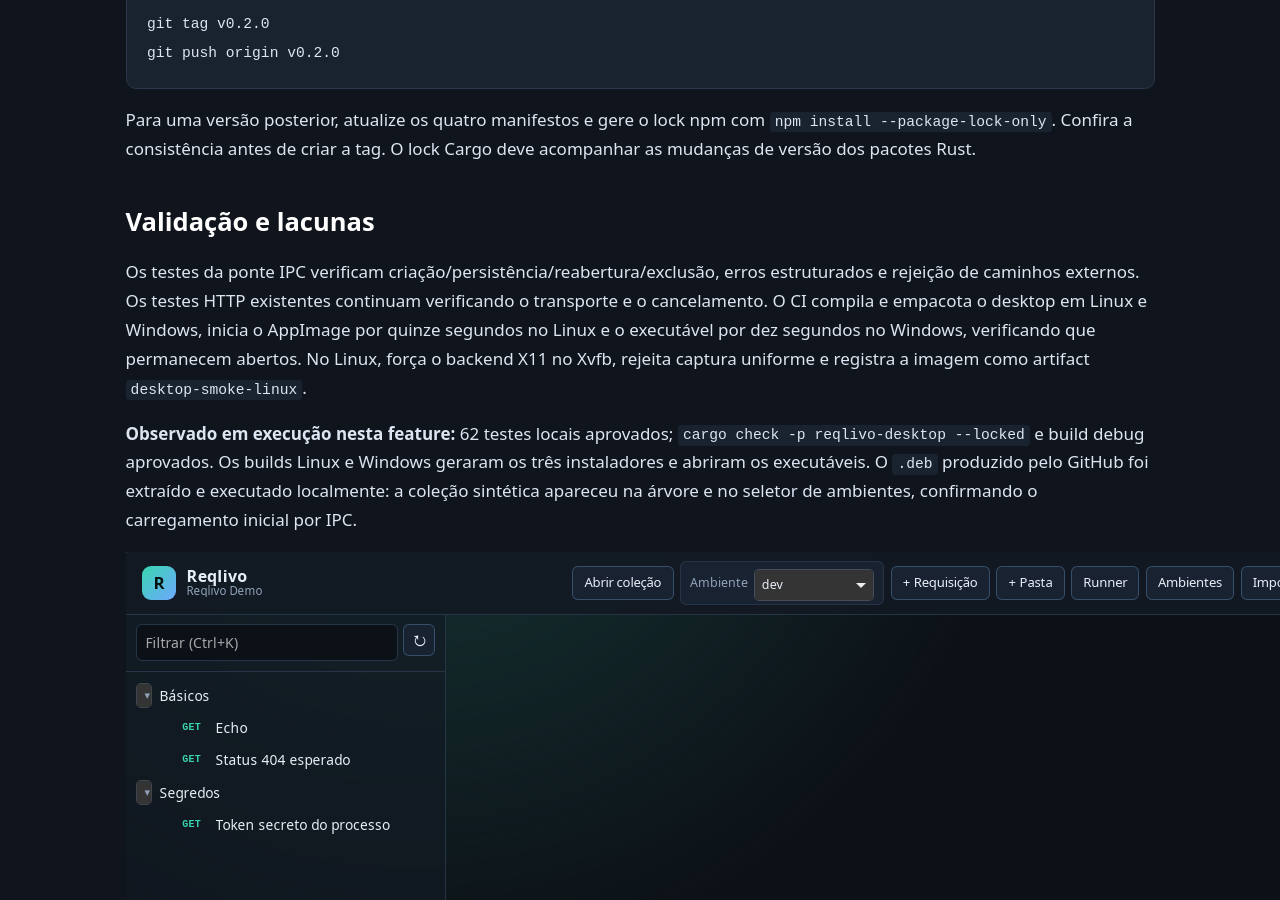
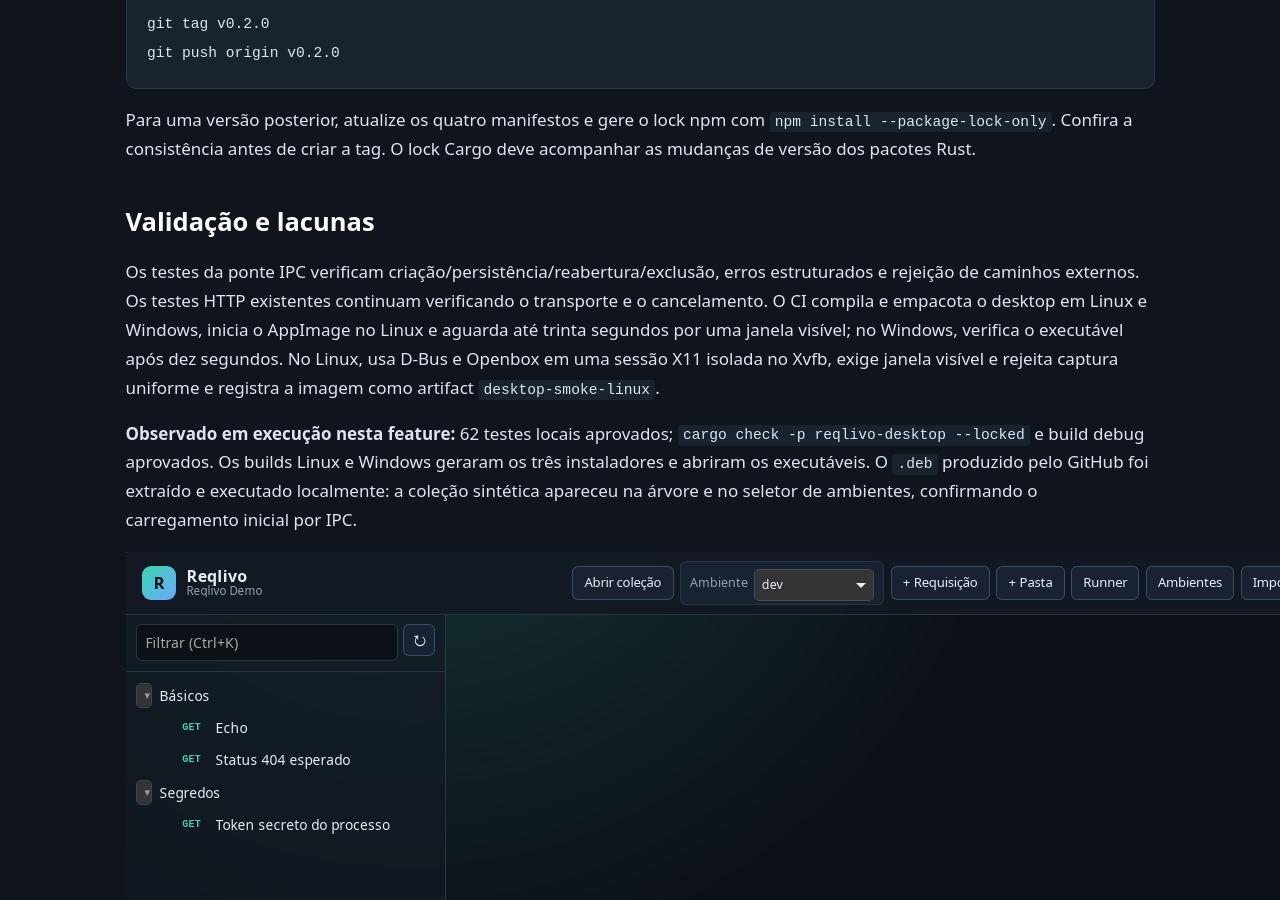
Before and after one commit to Andre-Ricardo/reqlivo, a Jekyll site: the page built from docs/desktop.md, in a window 1280 px wide and 900 px high, scrolled down 3055 px. Built offline with Jekyll 4.4.1, drawn with Linux system fonts in a browser that asks for light colours.

Commit message:
Isola sessão gráfica para validar o AppImage no CI

```diff
--- a/docs/desktop.md
+++ b/docs/desktop.md
@@ -96,7 +96,7 @@ Para uma versão posterior, atualize os quatro manifestos e gere o lock npm com
 
 ## Validação e lacunas
 
-Os testes da ponte IPC verificam criação/persistência/reabertura/exclusão, erros estruturados e rejeição de caminhos externos. Os testes HTTP existentes continuam verificando o transporte e o cancelamento. O CI compila e empacota o desktop em Linux e Windows, inicia o AppImage por quinze segundos no Linux e o executável por dez segundos no Windows, verificando que permanecem abertos. No Linux, força o backend X11 no Xvfb, rejeita captura uniforme e registra a imagem como artifact `desktop-smoke-linux`.
+Os testes da ponte IPC verificam criação/persistência/reabertura/exclusão, erros estruturados e rejeição de caminhos externos. Os testes HTTP existentes continuam verificando o transporte e o cancelamento. O CI compila e empacota o desktop em Linux e Windows, inicia o AppImage no Linux e aguarda até trinta segundos por uma janela visível; no Windows, verifica o executável após dez segundos. No Linux, usa D-Bus e Openbox em uma sessão X11 isolada no Xvfb, exige janela visível e rejeita captura uniforme e registra a imagem como artifact `desktop-smoke-linux`.
 
 **Observado em execução nesta feature:** 62 testes locais aprovados; `cargo check -p reqlivo-desktop --locked` e build debug aprovados. Os builds Linux e Windows geraram os três instaladores e abriram os executáveis. O `.deb` produzido pelo GitHub foi extraído e executado localmente: a coleção sintética apareceu na árvore e no seletor de ambientes, confirmando o carregamento inicial por IPC.
 
```
Also changed, not shown: .github/workflows/desktop.yml.
